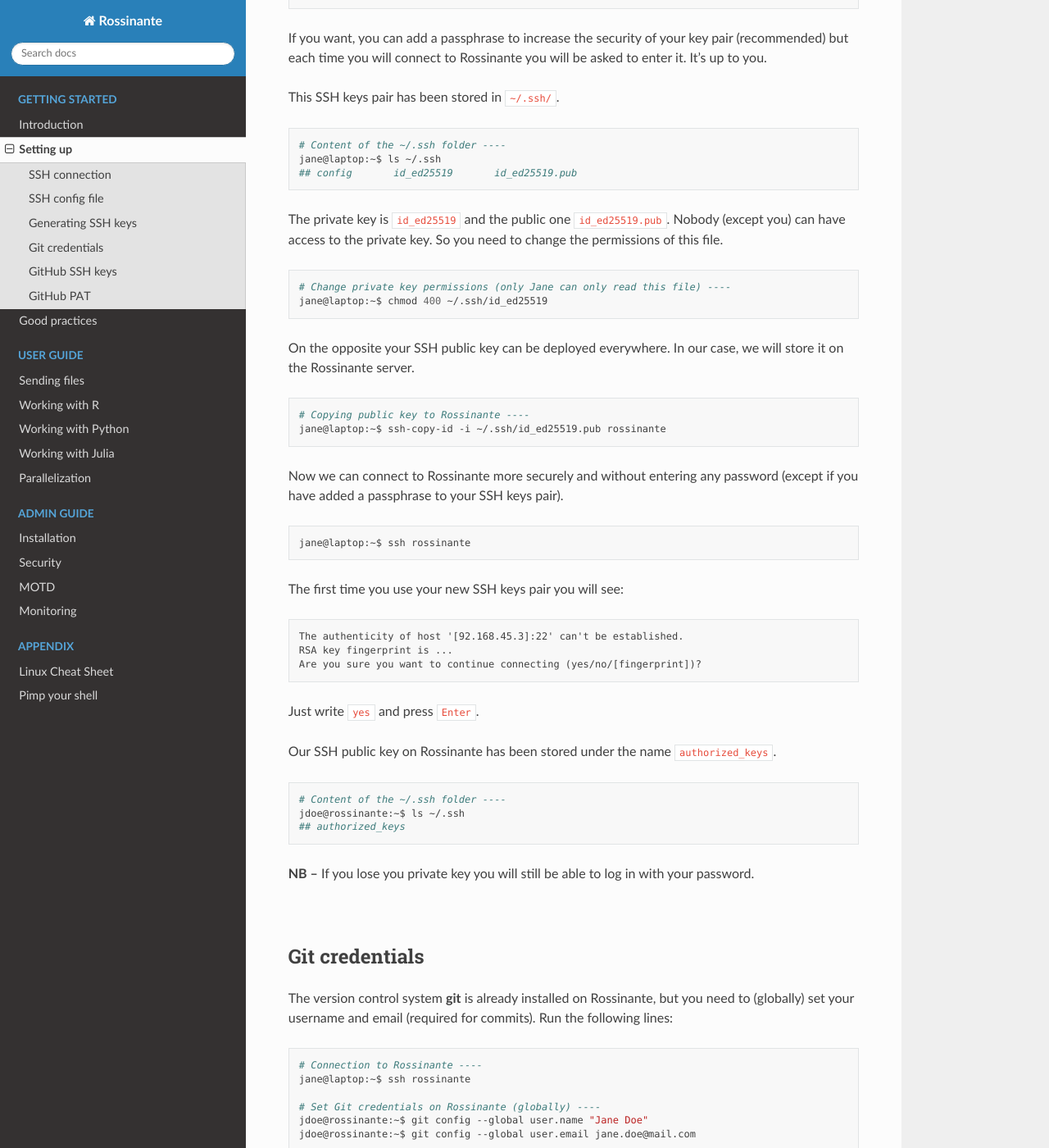
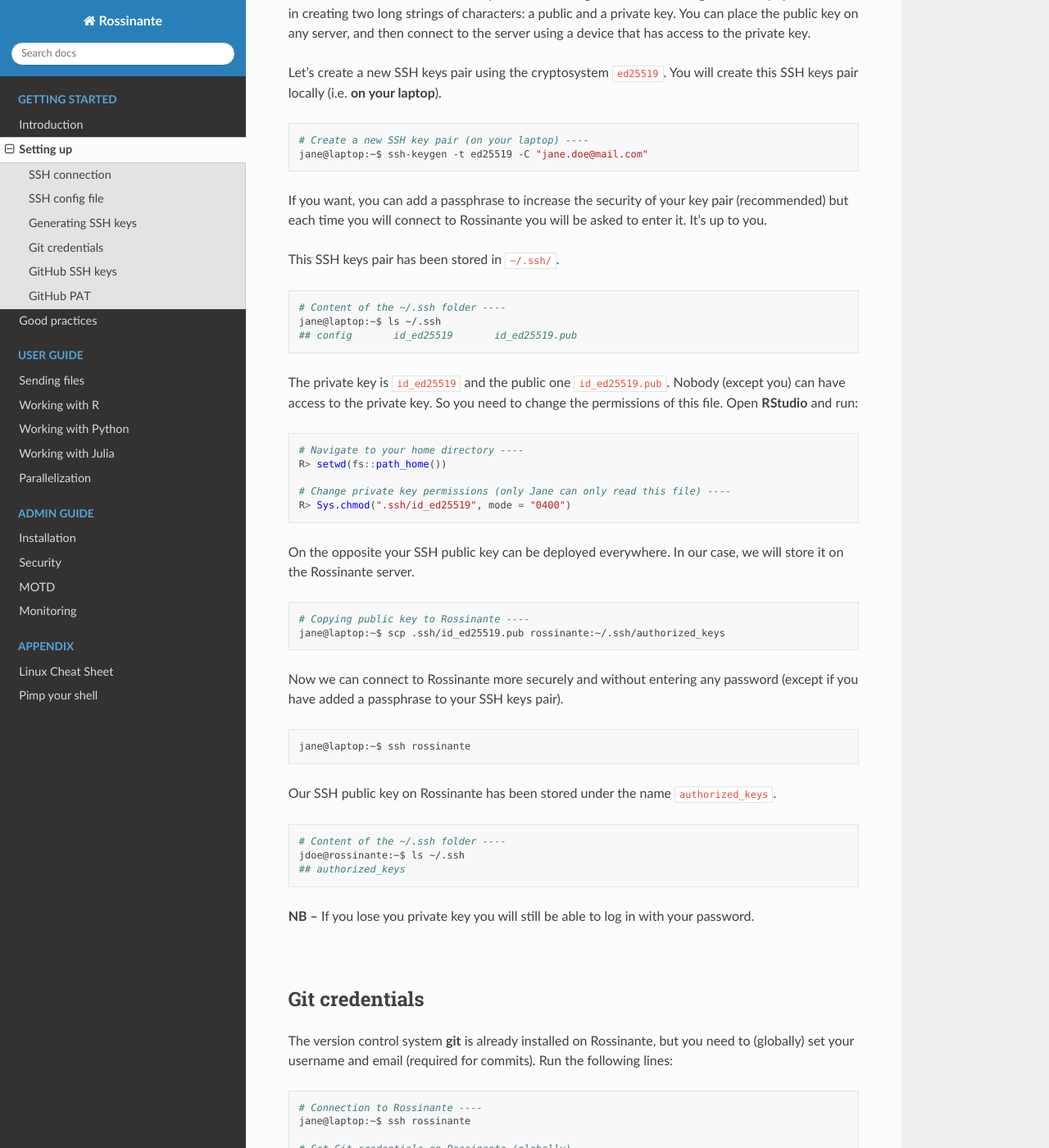
Before and after one commit to FRBCesab/rossinante, a Sphinx documentation site: the page built from source/setup.rst, in a window 1280 px wide and 1400 px high, scrolled down 2719 px. Shown: the whole window at 82% size. Built offline with Sphinx 7.4.7 and the Read the Docs theme 2.0.0, drawn with Linux system fonts in a browser that asks for light colours; some of the changed text lies outside the part shown.

Commit message:
Update doc

```diff
--- a/source/setup.rst
+++ b/source/setup.rst
@@ -54,6 +54,19 @@
 it looks like ``C:\Users\jane>``.
 
 
+The first time, you will see:
+
+
+.. code-block::
+
+  The authenticity of host '[92.168.45.3]:22' can't be established.
+  RSA key fingerprint is ...
+  Are you sure you want to continue connecting (yes/no/[fingerprint])?
+
+
+
+Just write ``yes`` and press ``Enter``.
+
 You'll be asked to change your password. Enter the old password and set your new
 password (twice). Then, your prompt will look like (a reconnection may be
 necessary): ``jdoe@rossinante:~$``. This means that you are now connected to
@@ -100,28 +113,28 @@
 
 .. code-block:: r
 
-  # Navigate to your home directory (symbolized by ~) ----
-  R> setwd("~")
+  # Navigate to your home directory ----
+  R> setwd(fs::path_home())
 
   # Create a new hidden folder ----
-  R> dir.create("~/.ssh")
+  R> dir.create(".ssh")
 
   # Change folder permissions ----
   # (only Jane can read, write, and execute this folder) ----
-  R> Sys.chmod("~/.ssh", mode = "0700")
+  R> Sys.chmod(".ssh", mode = "0700")
 
   # Create an (empty) SSH config file ----
-  R> file.create("~/.ssh/config")
+  R> file.create(".ssh/config")
 
   # Change config file permissions ----
   # (only Jane can read and write this file) ----
-  R> Sys.chmod("~/.ssh/config", mode = "0600")
+  R> Sys.chmod(".ssh/config", mode = "0600")
 
   # Open the SSH config file with RStudio editor ----
-  R> file.edit("~/.ssh/config")
+  R> file.edit(".ssh/config")
 
 
-Now add the follow lines in the SSH config file:
+Now add the follow lines in the SSH ``config`` file:
 
 .. code-block::
 
@@ -184,14 +197,17 @@
 
 The private key is ``id_ed25519`` and the public one ``id_ed25519.pub``.
 Nobody (except you) can have access to the private key. So you need to change
-the permissions of this file.
+the permissions of this file. Open **RStudio** and run:
 
 
 
-.. code-block:: shell
+.. code-block:: r
+
+  # Navigate to your home directory ----
+  R> setwd(fs::path_home())
 
   # Change private key permissions (only Jane can only read this file) ----
-  jane@laptop:~$ chmod 400 ~/.ssh/id_ed25519
+  R> Sys.chmod(".ssh/id_ed25519", mode = "0400")
 
 
 
@@ -203,7 +219,7 @@
 .. code-block:: shell
 
   # Copying public key to Rossinante ----
-  jane@laptop:~$ ssh-copy-id -i ~/.ssh/id_ed25519.pub rossinante
+  jane@laptop:~$ scp .ssh/id_ed25519.pub rossinante:~/.ssh/authorized_keys
 
 
 
@@ -216,21 +232,6 @@
 
   jane@laptop:~$ ssh rossinante
 
-
-
-The first time you use your new SSH keys pair you will see:
-
-
-
-.. code-block::
-
-  The authenticity of host '[92.168.45.3]:22' can't be established.
-  RSA key fingerprint is ...
-  Are you sure you want to continue connecting (yes/no/[fingerprint])?
-
-
-
-Just write ``yes`` and press ``Enter``.
 
 Our SSH public key on Rossinante has been stored under the name ``authorized_keys``.
 
```
Also changed, not shown: other parts of source/setup.rst (+2 -2 lines), 5 other files.
